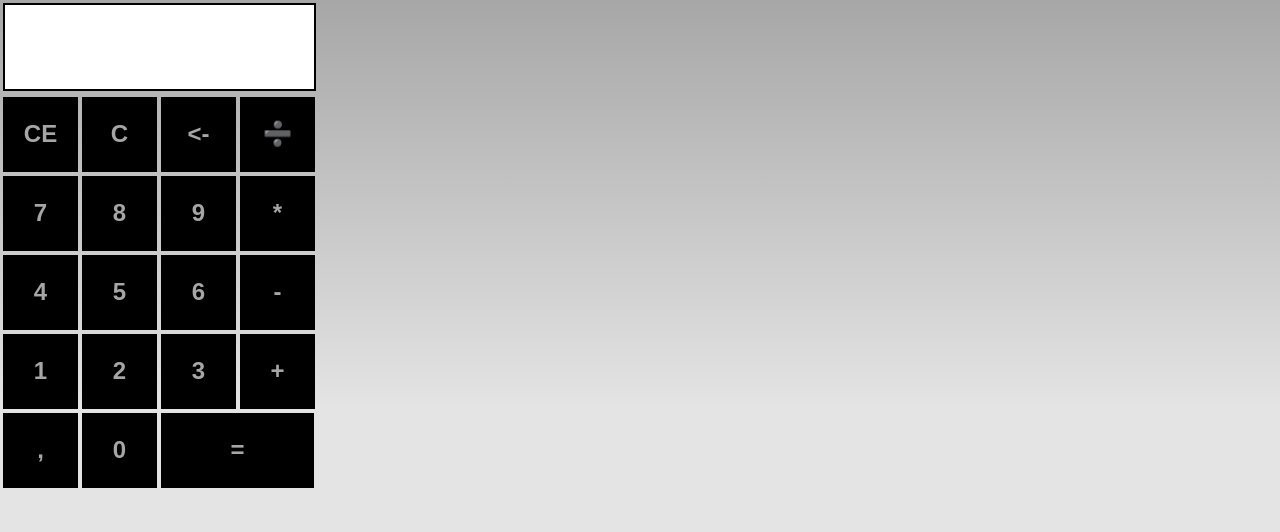
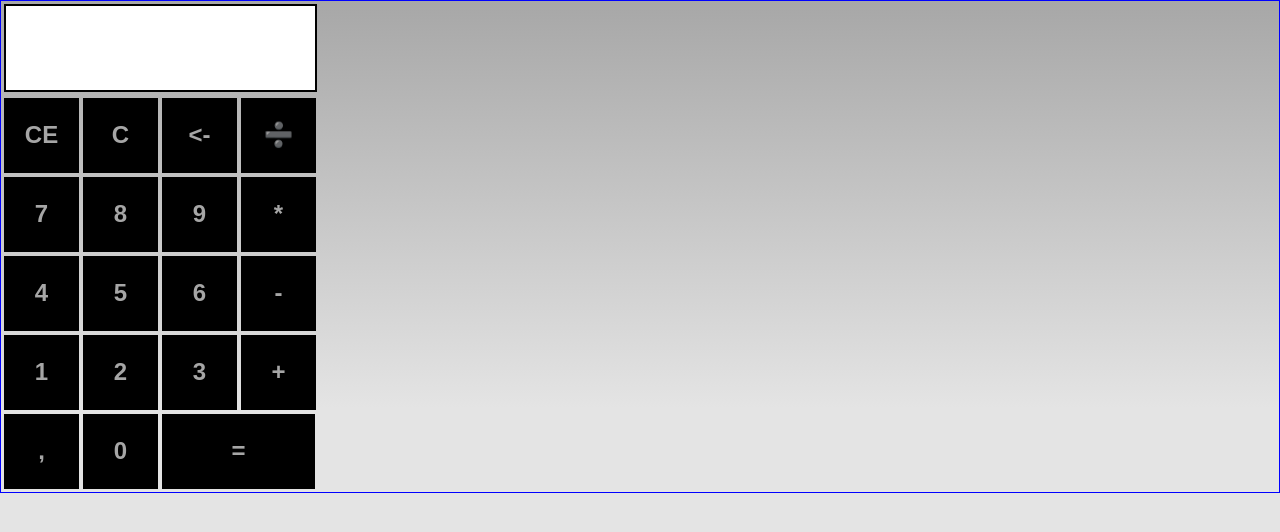
Before and after one commit to dieguesmosken/mmd_calculadora_v2, a plain HTML site: page index.html in a window 1280 px wide. Drawn offline with Linux system fonts and the light colour scheme.

Commit message:
adicionado borda

```diff
--- a/index.html
+++ b/index.html
@@ -45,8 +45,8 @@
 </head>
 
 <body>
-
-    <form name="calc" method="post" action="">
+<div style="border: 1px blue solid ; text-align: center;">
+    <form name="calc" method="post" action="" >
         <table>
             <tr>
                 <td><input type="text" class="tela" name="visor"></td>
@@ -89,7 +89,7 @@
 
         </table>
     </form>
-
+</div>
     <script type="text/javascript">
         var valor1,valor2, resultado, operador;
 
```
